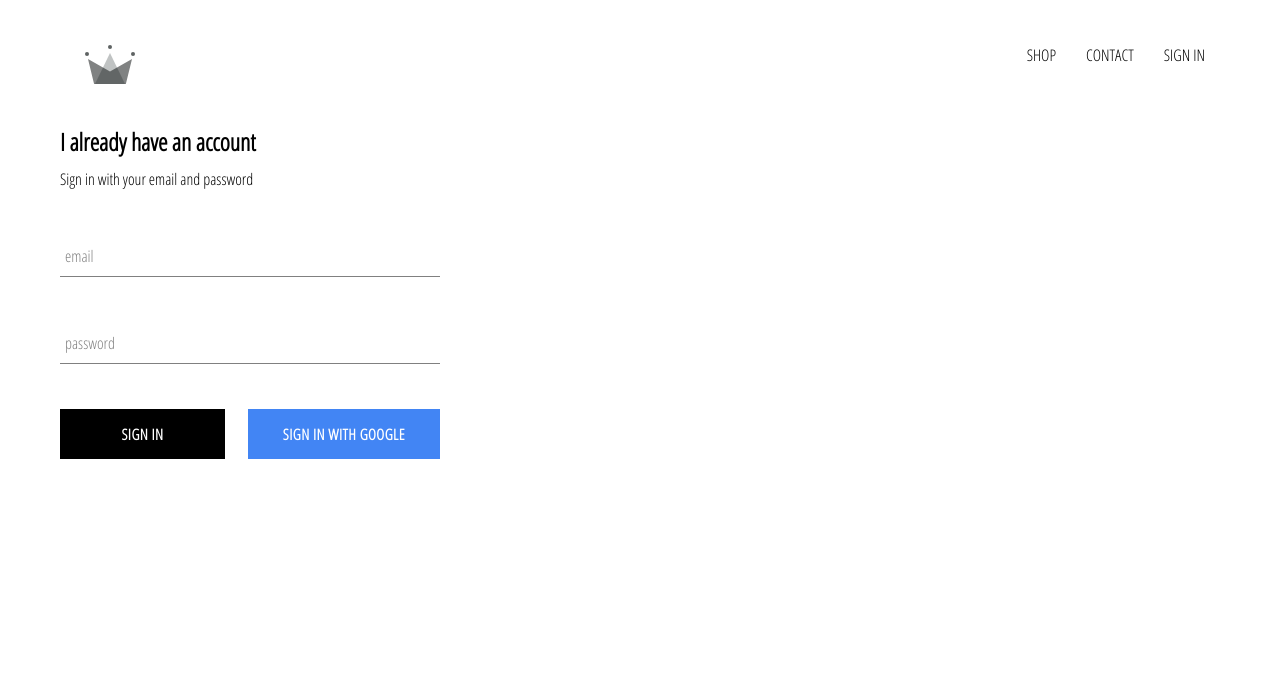
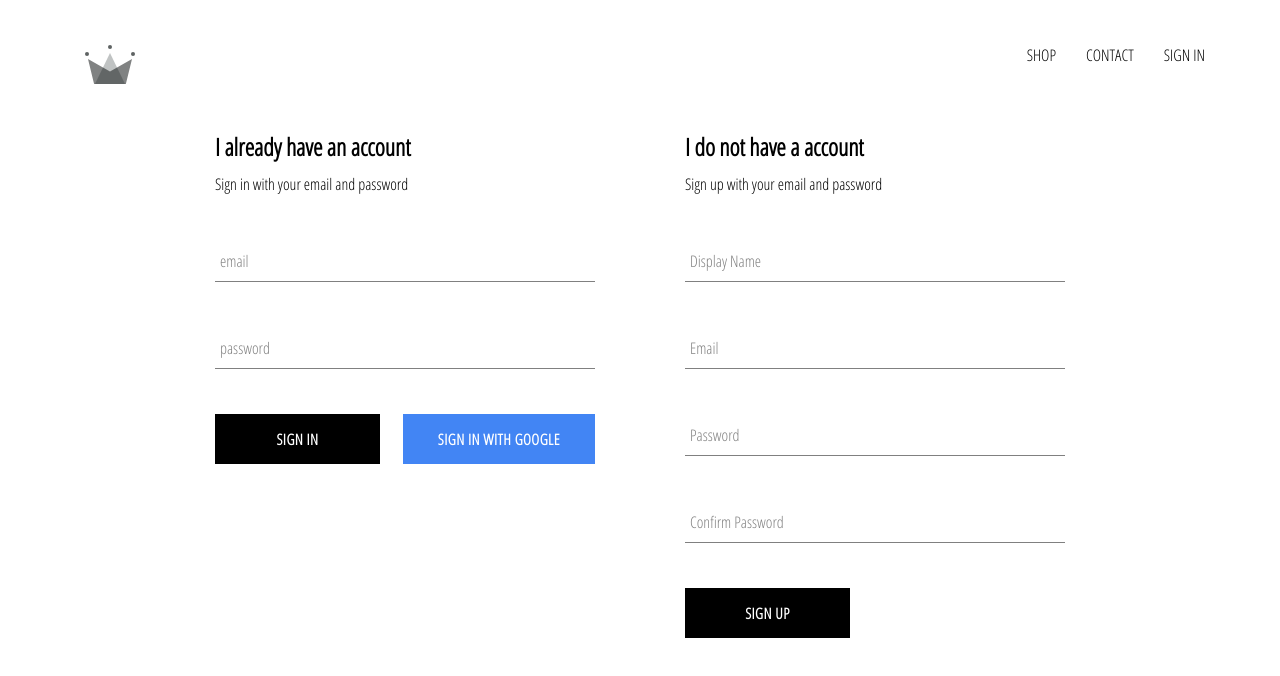
Before and after one commit to dexkode4/crw-clothing, a React (Create React App) app: page /signin in a window 1280 px wide. Shown: the top 676 px of the page. Built offline with nearby package versions, Linux system fonts and the light colour scheme; no server answers.

Commit message:
implemented sign up with email and password and stored user data in firestore

```diff
--- a/src/App.js
+++ b/src/App.js
@@ -1,33 +1,62 @@
-import React, { useState, useEffect } from "react";
-import { Switch, Route } from "react-router-dom";
-import "./App.css";
-import HomePage from "./pages/homepage/homepage.component";
-import ShopPage from "./pages/shop/shop.component";
-import Header from "./components/header/header.component";
-import SignInAndSignUpPage from "./pages/sign-in-and-sign-up/sign-in-and-sign-up.component";
-import { auth } from "./firebase/firebase.utils";
+import React from 'react';
+import { Switch, Route } from 'react-router-dom';
 
-function App() {
-	const [user, setUser] = useState(null);
+import './App.css';
 
-	useEffect(() => {
-		let unsubscribeFromAuth = auth.onAuthStateChanged(user => {
-			setUser(user);
+import HomePage from './pages/homepage/homepage.component';
+import ShopPage from './pages/shop/shop.component';
+import SignInAndSignUpPage from './pages/sign-in-and-sign-up/sign-in-and-sign-up.component';
+import Header from './components/header/header.component';
+import { auth, createUserProfileDocument } from './firebase/firebase.utils';
+
+class App extends React.Component {
+  constructor() {
+    super();
+
+    this.state = {
+      currentUser: null
+    };
+  }
+
+  unsubscribeFromAuth = null;
+
+  componentDidMount() {
+    this.unsubscribeFromAuth = auth.onAuthStateChanged(async userAuth => {
+      if (userAuth) {
+        const userRef = await createUserProfileDocument(userAuth);
+
+        userRef.onSnapshot(snapShot => {
+          this.setState({
+            currentUser: {
+              id: snapShot.id,
+              ...snapShot.data()
+            }
           });
-		console.log(user);
-		return () => unsubscribeFromAuth();
-	}, [user]);
 
+          console.log(this.state);
+        });
+      }
+
+      this.setState({ currentUser: userAuth });
+    });
+  }
+
+  componentWillUnmount() {
+    this.unsubscribeFromAuth();
+  }
+
+  render() {
     return (
-		<div className="App">
-			<Header currentUser={user} />
+      <div>
+        <Header currentUser={this.state.currentUser} />
         <Switch>
-				<Route exact path="/" component={HomePage} />
-				<Route exact path="/shop" component={ShopPage} />
-				<Route exact path="/signin" component={SignInAndSignUpPage} />
+          <Route exact path='/' component={HomePage} />
+          <Route path='/shop' component={ShopPage} />
+          <Route path='/signin' component={SignInAndSignUpPage} />
         </Switch>
       </div>
     );
   }
+}
 
 export default App;
--- a/src/components/form-input/form-input.component.jsx
+++ b/src/components/form-input/form-input.component.jsx
@@ -1,18 +1,20 @@
 import React from 'react';
+
 import './form-input.styles.scss';
 
-const FormInput = ({handleChange,label,...otherprops}) => (
-    <div className="group">
-        <input className="form-input" onChange={handleChange} {...otherprops}/>
-        {
-            label ?
-            (<label className={`${otherprops.value.lengh ? 'shrink':''} form-input-label`}>
-                {
-                    label
-                }
-            </label>) : null
-        }
-    </div>
-)
+const FormInput = ({ handleChange, label, ...otherProps }) => (
+  <div className='group'>
+    <input className='form-input' onChange={handleChange} {...otherProps} />
+    {label ? (
+      <label
+        className={`${
+          otherProps.value.length ? 'shrink' : ''
+        } form-input-label`}
+      >
+        {label}
+      </label>
+    ) : null}
+  </div>
+);
 
 export default FormInput;
--- /dev/null
+++ b/src/components/sign-up/sign-up.component.jsx
@@ -0,0 +1,103 @@
+import React from 'react';
+
+import FormInput from '../form-input/form-input.component';
+import CustomButton from '../custom-button/custom-button.component';
+
+import { auth, createUserProfileDocument } from '../../firebase/firebase.utils';
+
+import './sign-up.styles.scss';
+
+class SignUp extends React.Component {
+  constructor() {
+    super();
+
+    this.state = {
+      displayName: '',
+      email: '',
+      password: '',
+      confirmPassword: ''
+    };
+  }
+
+  handleSubmit = async event => {
+    event.preventDefault();
+
+    const { displayName, email, password, confirmPassword } = this.state;
+
+    if (password !== confirmPassword) {
+      alert("passwords don't match");
+      return;
+    }
+
+    try {
+      const { user } = await auth.createUserWithEmailAndPassword(
+        email,
+        password
+      );
+
+      await createUserProfileDocument(user, { displayName });
+
+      this.setState({
+        displayName: '',
+        email: '',
+        password: '',
+        confirmPassword: ''
+      });
+    } catch (error) {
+      console.error(error);
+    }
+  };
+
+  handleChange = event => {
+    const { name, value } = event.target;
+
+    this.setState({ [name]: value });
+  };
+
+  render() {
+    const { displayName, email, password, confirmPassword } = this.state;
+    return (
+      <div className='sign-up'>
+        <h2 className='title'>I do not have a account</h2>
+        <span>Sign up with your email and password</span>
+        <form className='sign-up-form' onSubmit={this.handleSubmit}>
+          <FormInput
+            type='text'
+            name='displayName'
+            value={displayName}
+            onChange={this.handleChange}
+            label='Display Name'
+            required
+          />
+          <FormInput
+            type='email'
+            name='email'
+            value={email}
+            onChange={this.handleChange}
+            label='Email'
+            required
+          />
+          <FormInput
+            type='password'
+            name='password'
+            value={password}
+            onChange={this.handleChange}
+            label='Password'
+            required
+          />
+          <FormInput
+            type='password'
+            name='confirmPassword'
+            value={confirmPassword}
+            onChange={this.handleChange}
+            label='Confirm Password'
+            required
+          />
+          <CustomButton type='submit'>SIGN UP</CustomButton>
+        </form>
+      </div>
+    );
+  }
+}
+
+export default SignUp;
--- /dev/null
+++ b/src/components/sign-up/sign-up.styles.scss
@@ -0,0 +1,9 @@
+.sign-up {
+	display: flex;
+	flex-direction: column;
+	width: 380px;
+
+	.title {
+		margin: 10px 0;
+	}
+}
--- a/src/firebase/firebase.utils.js
+++ b/src/firebase/firebase.utils.js
@@ -13,6 +13,30 @@
     appId: "1:121647338528:web:6f65686190629959eb5845",
     measurementId: "G-D8GPHKLK6E"
 };
+
+export const createUserProfileDocument = async (userAuth, additionalData) => {
+    if (!userAuth) return;
+    const userRef = firestore.doc(`users/${userAuth.uid}`);
+    const snapshot = await userRef.get();
+
+    if (!snapshot.exists) {
+        const { displayName, email } = userAuth;
+        const createdAt = new Date();
+
+        try {
+            await userRef.set({
+                displayName,
+                email,
+                createdAt,
+                ...additionalData
+            })
+
+        } catch (error) {
+            console.log('error creating user >>', error);
+        }
+    }
+    return userRef;
+}
 
 
 firebase.initializeApp(config);
--- a/src/pages/sign-in-and-sign-up/sign-in-and-sign-up.component.jsx
+++ b/src/pages/sign-in-and-sign-up/sign-in-and-sign-up.component.jsx
@@ -1,5 +1,6 @@
 import React from 'react';
-import SignIn from '../../components/sign-in/sign-in.component'
+import SignIn from '../../components/sign-in/sign-in.component';
+import SignUp from '../../components/sign-up/sign-up.component'
 import './sign-in-and-sign-up.styles.scss';
 
 
@@ -7,6 +8,7 @@
 const SignInAndSignUpPage = () => (
     <div className="sign-in-and-sign-up">
        <SignIn/>
+       <SignUp/>
     </div>
 )
 
--- a/src/pages/sign-in-and-sign-up/sign-in-and-sign-up.styles.scss
+++ b/src/pages/sign-in-and-sign-up/sign-in-and-sign-up.styles.scss
@@ -0,0 +1,6 @@
+.sign-in-and-sign-up {
+	width: 850px;
+	display: flex;
+	justify-content: space-between;
+	margin: 30px auto;
+}
```
Lines whose indentation alone changed are shown as unchanged.
